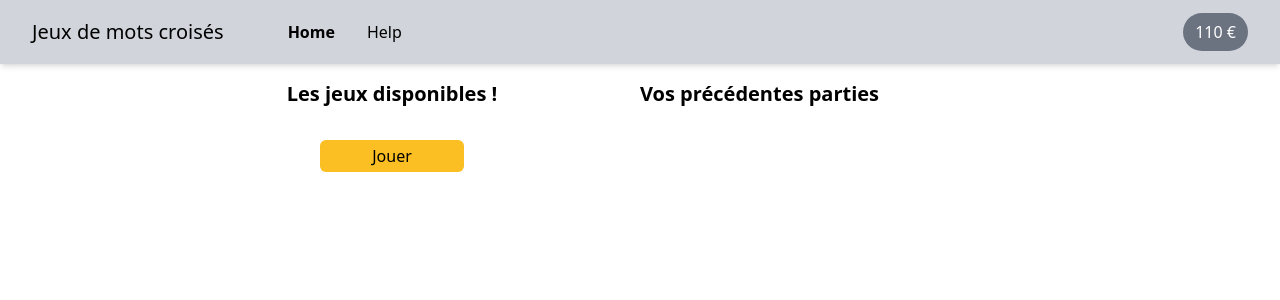
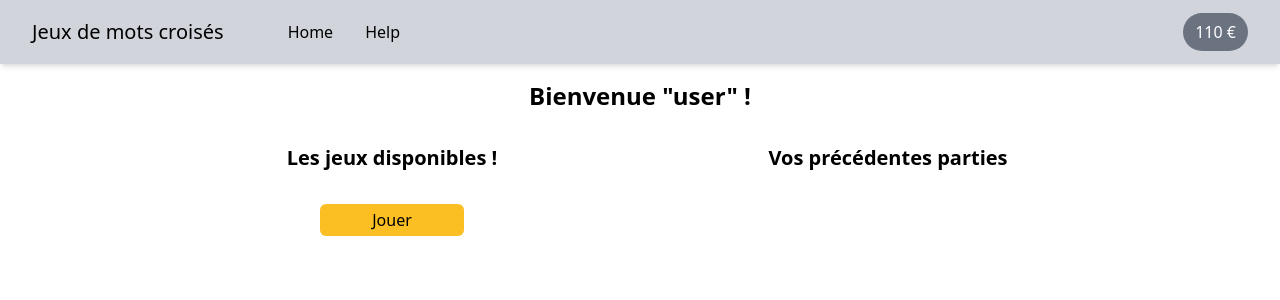
Before and after one commit to nbert71/mots-croises-front, a Svelte app: page / in a window 1280 px wide. Shown: the top 300 px of the page. Built offline with nearby package versions, Linux system fonts and the light colour scheme.

Commit message:
add navigation push

```diff
--- a/src/components/Navbar.svelte
+++ b/src/components/Navbar.svelte
@@ -2,8 +2,8 @@
     <div class="flex items-center">
         <span class="text-xl mr-16">Jeux de mots croisés</span>
         <ul class="nav flex justify-between gap-8">
-            <a href="/"use:active={'/'}>Home</a>
-            <a href="/#/help"use:active={'/help'}>Help</a>
+            <a href="/" use:link={{href: '/', disabled: false}}>Home</a>
+            <a href="/" use:link={{href: '/help', disabled: false}}>Help</a>
 
         </ul>
     </div>
@@ -16,4 +16,5 @@
 
 <script>
     import active from 'svelte-spa-router/active';
+    import {link} from 'svelte-spa-router';
 </script>
--- a/src/routes/Home.svelte
+++ b/src/routes/Home.svelte
@@ -1,5 +1,6 @@
 <Navbar />
 
+<h class="font-bold text-2xl mb-8">Bienvenue "user" !</h>
 <div class="flex w-full px-36">
     <div class="w-1/2 flex flex-col items-center">
         <h1 class="font-bold text-xl mb-8">Les jeux disponibles !</h1>
@@ -7,19 +8,20 @@
             Jouer
         </span>
     </div>
-    <div class="w-1/2">
+    <div class="w-1/2 flex flex-col items-center">
         <h1 class="font-bold text-xl mb-8">Vos précédentes parties</h1>
     </div>
 </div>
 
 
 <script>
+    import { push } from "svelte-spa-router";
     import Navbar from "./../components/Navbar.svelte";
 
     function newGame(){
         // jouer la partie dans le back
         // update le solde dans la navbar
-        //rediriger vers la page de game
+        push('/game')
     }
 
 </script>
--- a/src/routes/Login.svelte
+++ b/src/routes/Login.svelte
@@ -42,6 +42,7 @@
 
 <script>
     import { getToken, setToken } from '../store.js'
+    import { push } from 'svelte-spa-router'
 
     async function onSubmit(e) {
         const formData = new FormData(e.target);
@@ -60,11 +61,13 @@
             },
             body: JSON.stringify(data)
         })
+
         const tokenObject = await res.json();
         const jwt = tokenObject.access_token;
         setToken(jwt);
         console.log(jwt);
-        // redirect to home page
+
+        push('/')   // redirect to home page
 
     }
 </script>
```
